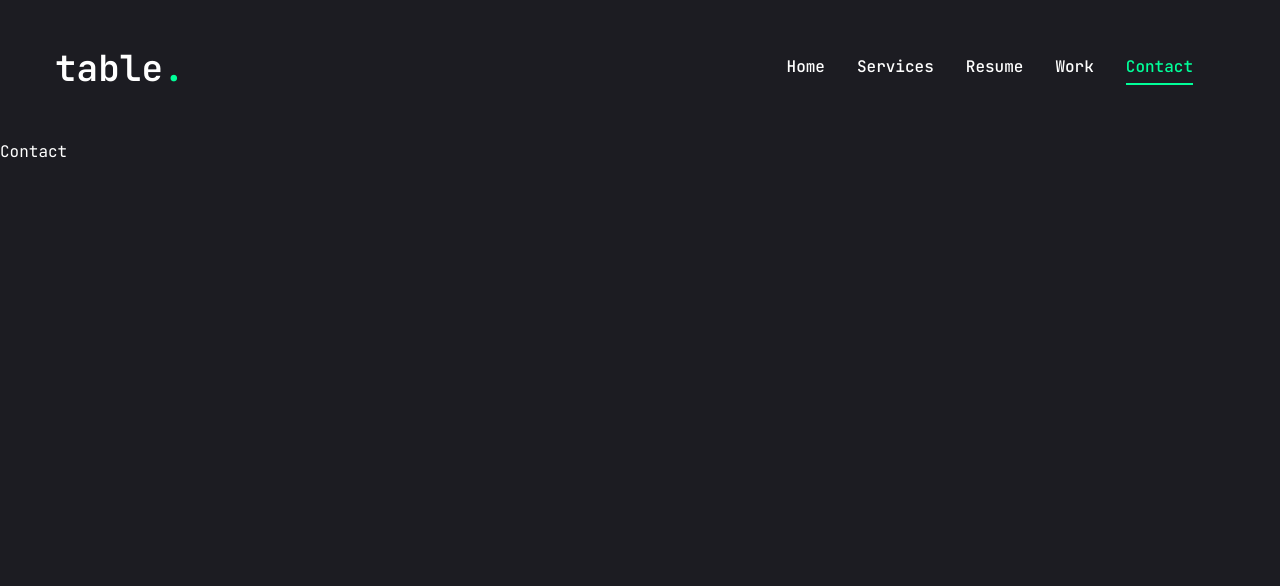
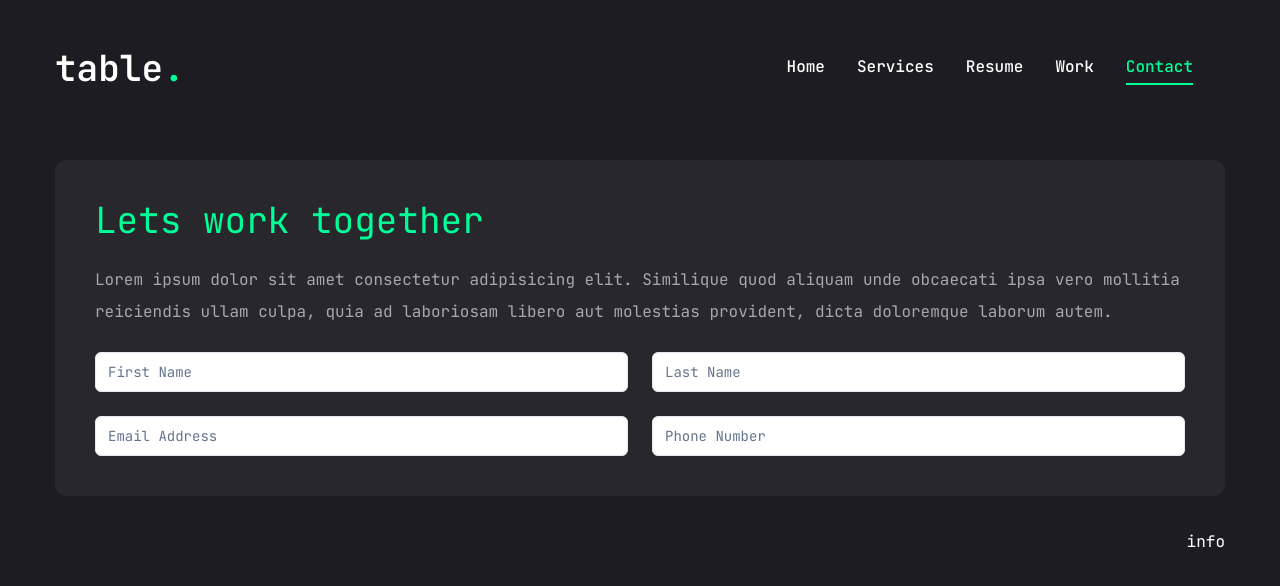
Before and after one commit to iamshahidameen/GitHub, a Next.js app: page /contact in a window 1280 px wide. Shown: the top 586 px of the page. Built offline with nearby package versions, Linux system fonts and the light colour scheme.

Commit message:
Created Contact Page
- Created Contact Page
- Created Basic UI and Input fields for Contact page

```diff
--- a/app/contact/page.jsx
+++ b/app/contact/page.jsx
@@ -1,5 +1,91 @@
+'use client';
+
+import { Button } from '@/components/ui/button';
+import { Input } from '@/components/ui/input';
+import { Textarea } from '@/components/ui/textarea';
+import {
+    Select,
+    SelectContent,
+    SelectItem,
+    SelectGroup,
+    SelectLabel,
+    SelectValue,
+    SelectTrigger
+} from '@/components/ui/select';
+
+import { FaPhoneAlt, FaEnvelope, FaMapMarkerAlt } from 'react-icons/fa';
+
+import { motion } from 'framer-motion';
+const info = [
+    {
+        icon: <FaPhoneAlt />,
+        title: 'Phone',
+        description: '(+78) 451 4544 4645'
+    },
+    {
+        icon: <FaEnvelope />,
+        title: 'Email',
+        description: 'Dev Mail'
+    },
+    {
+        icon: <FaMapMarkerAlt />,
+        title: 'Address',
+        description: 'Systems Limited'
+    }
+];
 const Contact = () => {
-    return <div>Contact</div>;
+    return (
+        <motion.section
+            initial={{ opacity: 0 }}
+            animate={{
+                opacity: 1,
+                transition: { delay: 1.4, duration: 0.2, ease: 'easeIn' }
+            }}
+            className="py-6 "
+        >
+            <div className="container mx-auto">
+                <div className="flex flex-col xl:flow-row gap-[30px]">
+                    <div className="order-2 xl:h-[54%] xl:order-none">
+                        <form
+                            action=""
+                            className="flex flex-col gap-6 p-10 z-10 bg-[#27272c] rounded-xl"
+                        >
+                            <h3 className="text-4xl text-accent ">
+                                Lets work together
+                            </h3>
+                            <p className="text-white/60">
+                                Lorem ipsum dolor sit amet consectetur
+                                adipisicing elit. Similique quod aliquam unde
+                                obcaecati ipsa vero mollitia reiciendis ullam
+                                culpa, quia ad laboriosam libero aut molestias
+                                provident, dicta doloremque laborum autem.
+                            </p>
+                            <div className="grid grid-cols-1 md:grid-cols-2 gap-6">
+                                <Input
+                                    type="firstName"
+                                    placeholder="First Name"
+                                />
+                                <Input type="email" placeholder="Last Name" />
+
+                                <Input
+                                    type="firstName"
+                                    placeholder="Email Address"
+                                />
+
+                                <Input
+                                    type="phone"
+                                    placeholder="Phone Number"
+                                />
+                            </div>
+                        </form>
+                    </div>
+                    <div className="flex-1 flex items-center xl:justify-end order-1 xl:order-none mb-8 xl:mb-0">
+                        info
+                    </div>
+                </div>
+            </div>
+        </motion.section>
+    );
 };
 
 export default Contact;
```
